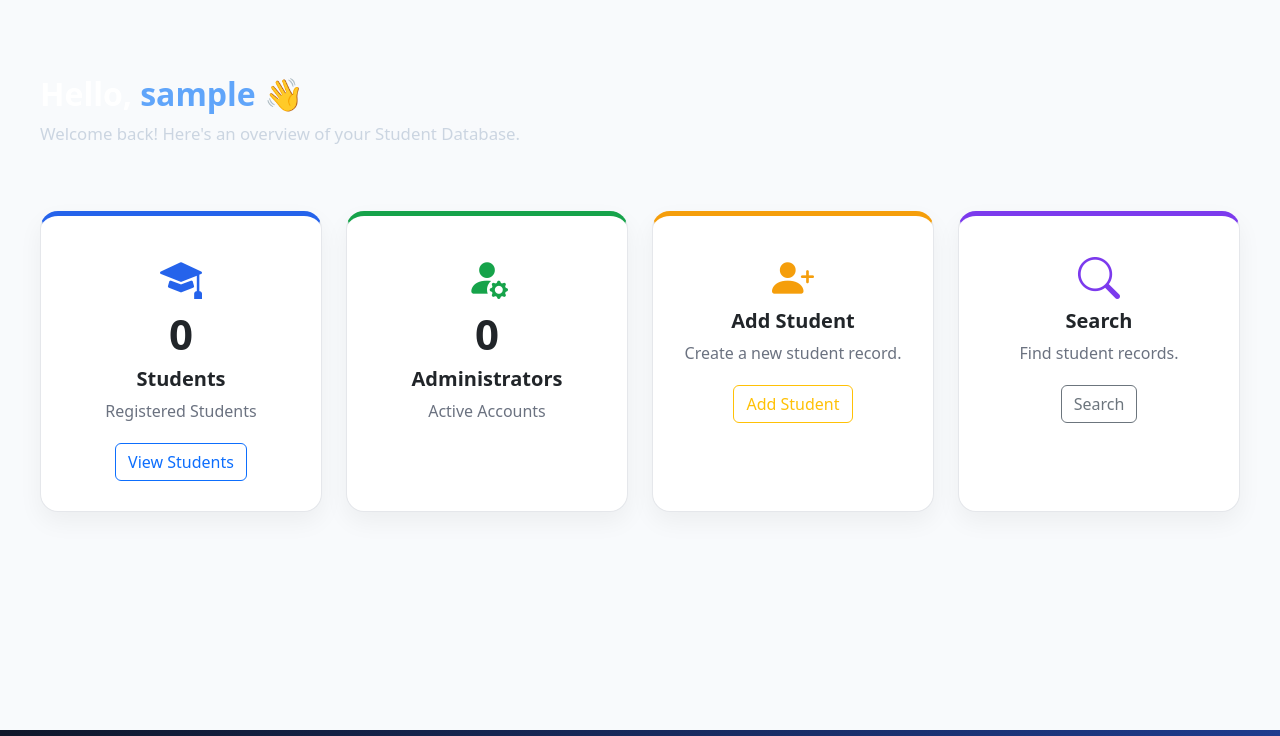
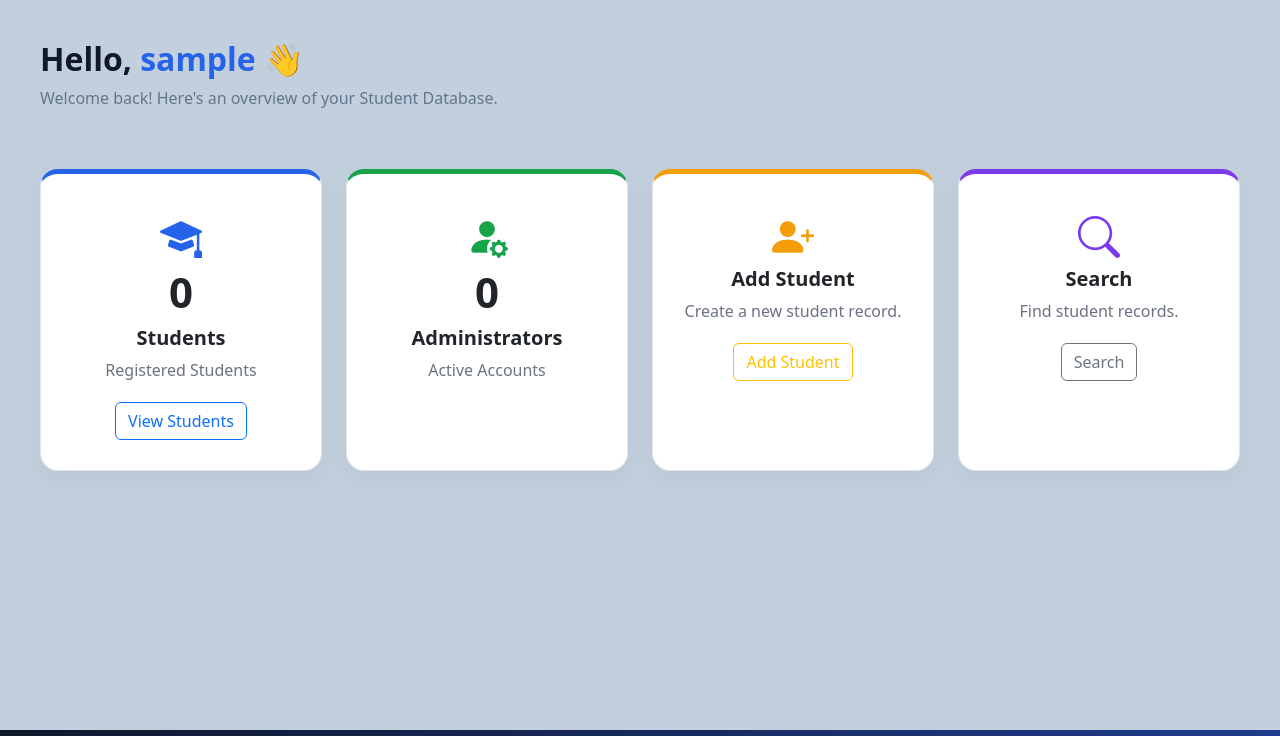
Before and after one commit to himanshu07-12/student-database-management-system, a Flask app: page /dashboard in a window 1280 px wide. Shown: the part 64-800 px from the top of the page. Run offline with Flask 3, Linux system fonts and the light colour scheme; the visitor is signed in with stand-in values (Sample User, id 1); data that the repository does not hold is empty.

Commit message:
updated dashboard header and bg

```diff
--- a/static/style.css
+++ b/static/style.css
@@ -839,7 +839,7 @@ body{
 
 .dashboard-header{
 
-    margin:35px 0 40px;
+    margin-bottom:35px;
 
 }
 
@@ -849,23 +849,21 @@ body{
 
     font-weight:700;
 
-    color:#ffffff;
+    color:#111827;
 
 }
 
 .dashboard-header span{
 
-    color:#60a5fa;
+    color:#2563eb;
 
 }
 
 .dashboard-header p{
 
-    color:#cbd5e1;
+    color:#64748b;
 
-    margin-top:8px;
-
-    font-size:1.05rem;
+    font-size:1rem;
 
 }
 .dashboard-card{
@@ -975,7 +973,7 @@ body{
 
     min-height:calc(100vh - 70px);
 
-    background:#f8fafc;
+    background:#c2d0de;
 
     padding:40px;
 
```
